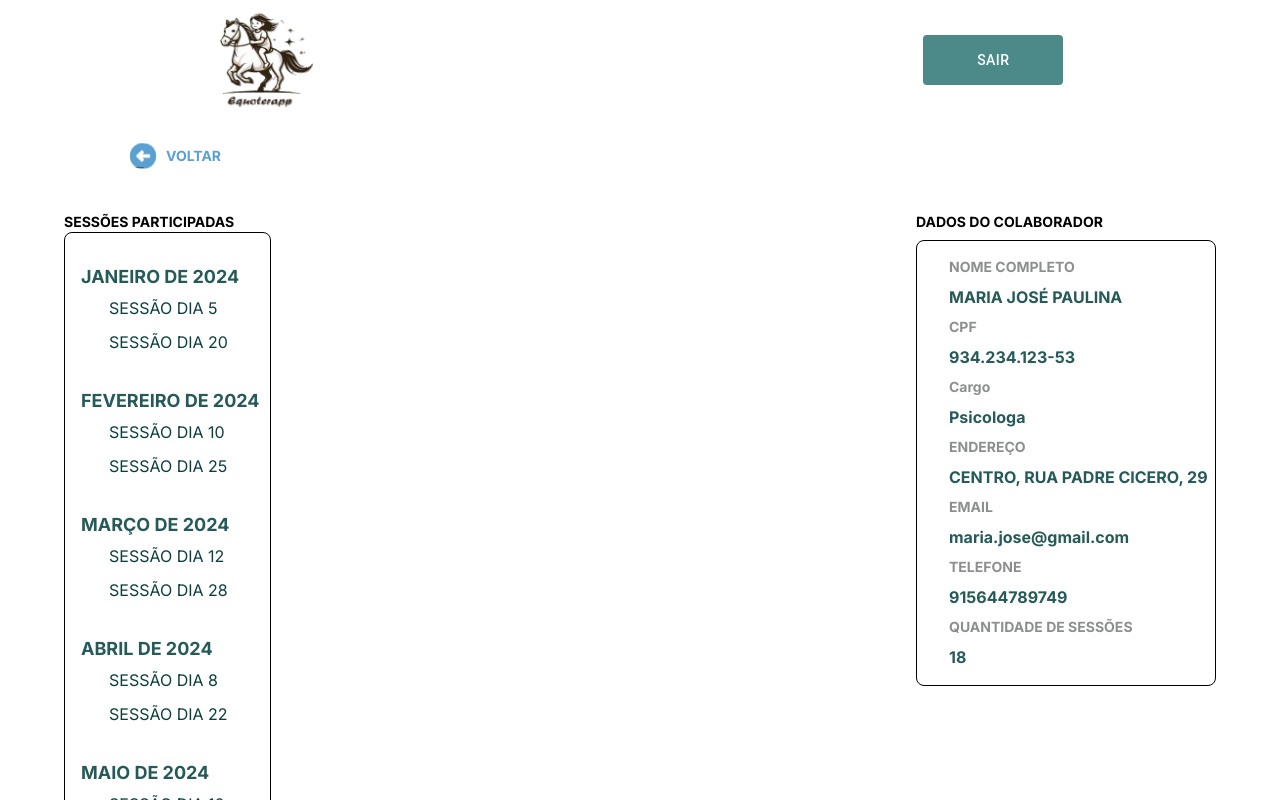
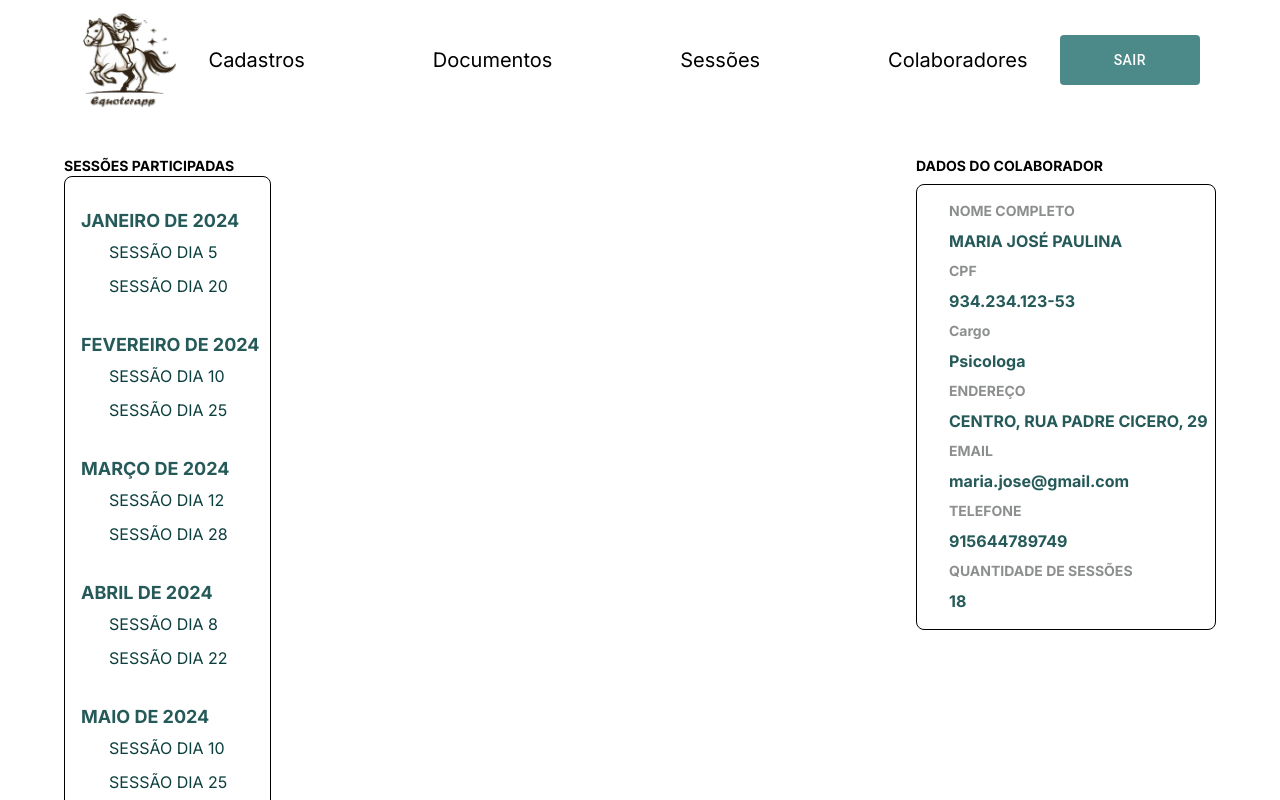
Before and after one commit to lucas037/equoterapp-front, a Next.js app: page /perfil in a window 1280 px wide. Shown: the top 800 px of the page. Built offline with nearby package versions, Linux system fonts and the light colour scheme.

Commit message:
update: Remoção de botão voltar e colocada da Header

```diff
--- a/src/app/perfil/page.tsx
+++ b/src/app/perfil/page.tsx
@@ -356,22 +356,8 @@ export default function Perfil() {
     return (
         <div className="flex flex-col items-center">
             <Header
+            collaborator={true}
             />
-
-            <div className="w-[80%] mb-4">
-                <div className="flex gap-2 items-center">
-                    <Image
-                        src = "/assets/svg/return-button.svg"
-                        alt = ""
-                        width={1}
-                        height={1}
-                        className="h-[40px] w-[30px]"
-                    />
-                    <div className="text-sm text-[#5BA0D0] font-bold">VOLTAR</div>
-
-                </div>
-            </div>
-
 
             <div className="w-[90%] h-[80%] flex flex-col gap-4 xl:flex-row xl:justify-between mb-2">
                 <div className={`${modal? 'hidden xl:flex xl:flex-col xl:gap-2': ''} mt-5 w-[300px] sm:w-[42%] md:w-[34%] lg:w-[26%] xl:w-[18%]`}>
```
